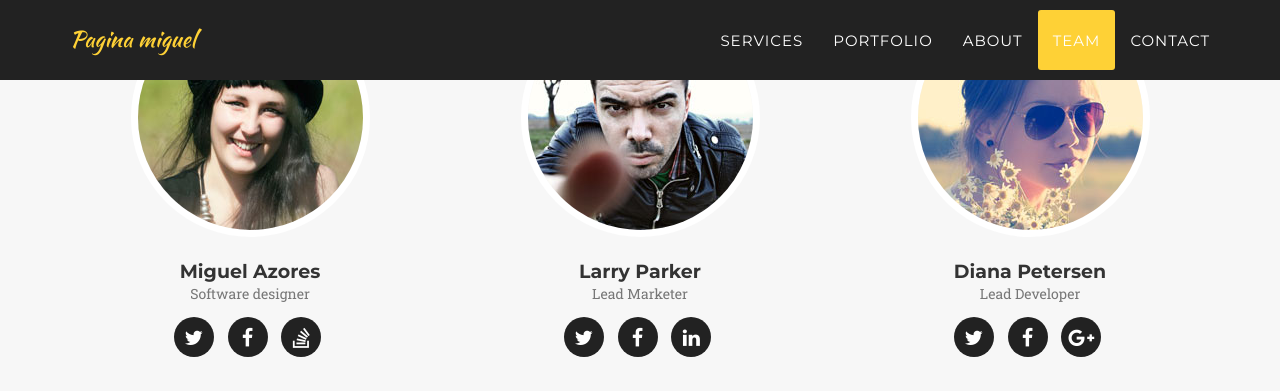
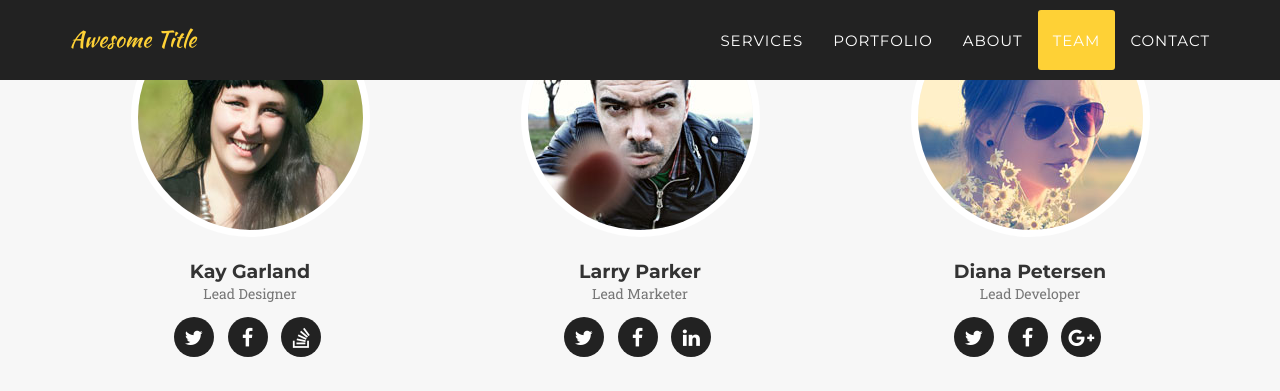
Before and after one commit to TheRoboticsClub/colab-2020-Miguel-Azores, a Jekyll site: the page built from docs/index.html, in a window 1280 px wide and 1400 px high, scrolled down 4875 px. Shown: the top 391 px of the window. Built offline with Jekyll 4.4.1, drawn with Linux system fonts in a browser that asks for light colours; some web fonts are replaced; some of the changed text lies outside the part shown.

Commit message:
new theme

```diff
--- a/docs/_config.yml
+++ b/docs/_config.yml
@@ -1,17 +1,17 @@
 url: https://github.com/TheRoboticsClub/colab-2020-Miguel-Azores
-baseurl: https://github.com/TheRoboticsClub/colab-2020-Miguel-Azores
+baseurl: /agency-jekyll-theme/
 
 # Site settings
-title: Pagina miguel
-email: miguelazorespicon@hotmail.com
-description: "descripcion."
+title: Awesome Title
+email: your-email@domain.com
+description: "Write an awesome description for your new site here. You can edit this line in _config.yml. It will appear in your document head meta (for Google search results) and in your feed.xml site description."
 
 
 # Team names, titles and social links
 people:
-- name: Miguel Azores
+- name: Kay Garland
   pic: 1
-  position: Software designer
+  position: Lead Designer
   social:
     - title: twitter
       url: #
```
